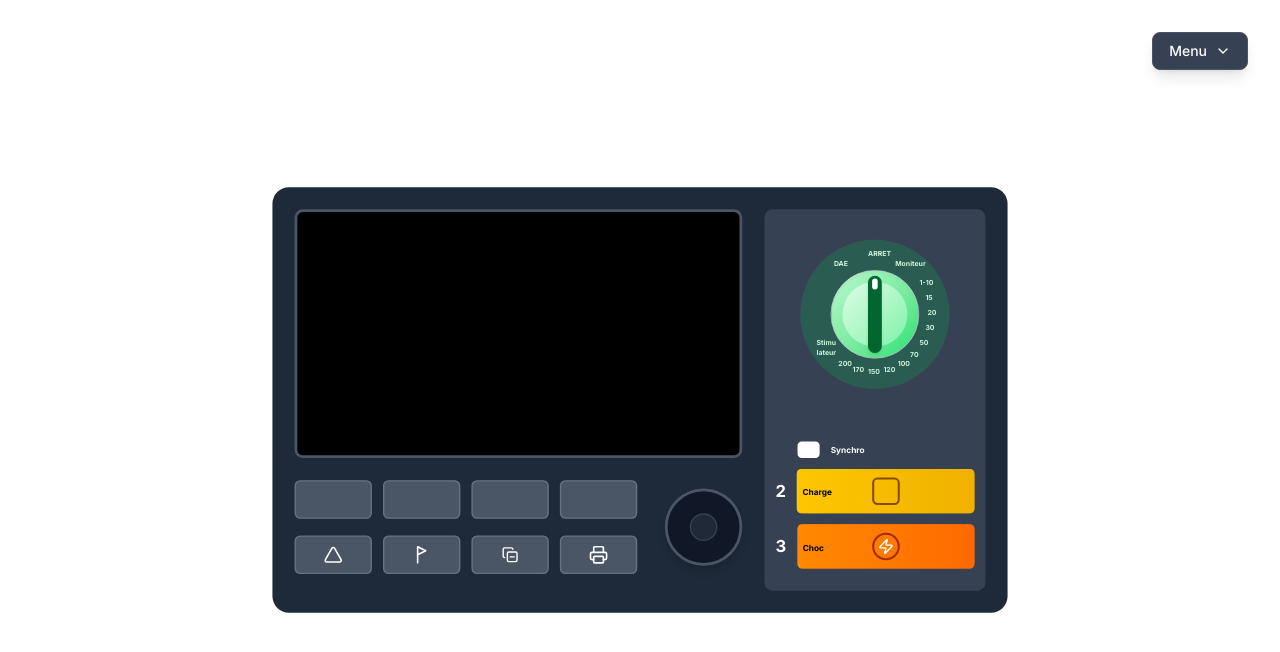
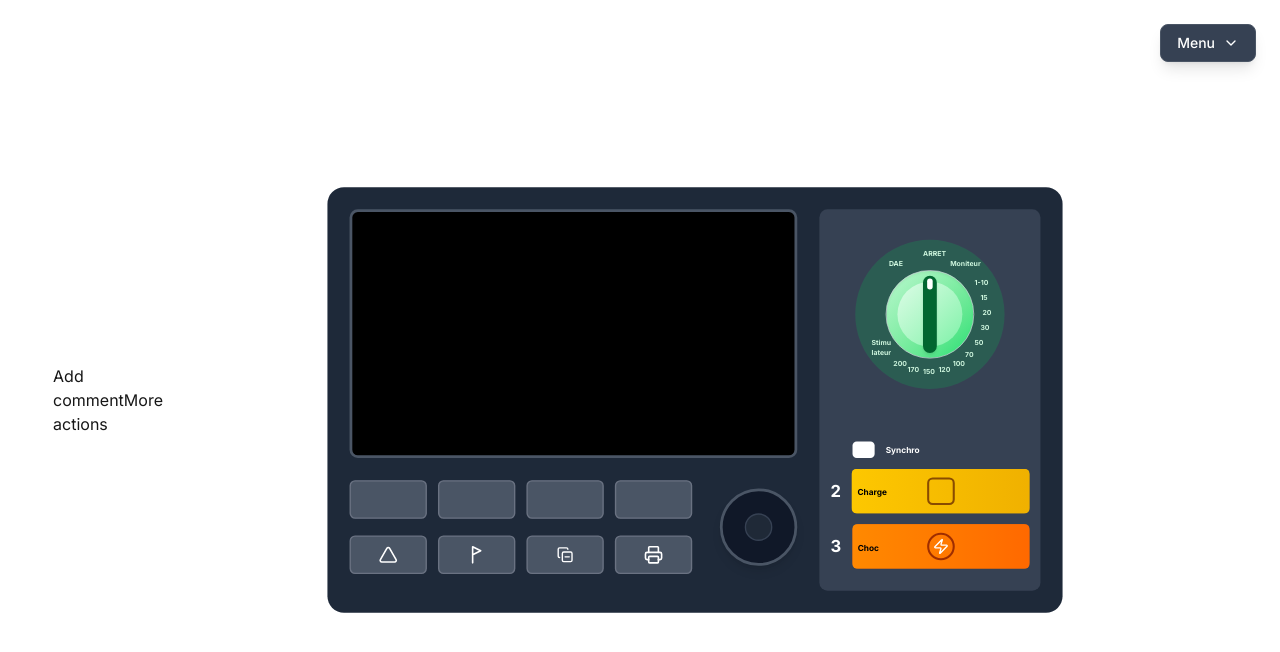
Before and after one commit to Samouz75/Defib_simulation, a Next.js app: page / in a window 1280 px wide. Shown: the top 652 px of the page. Built offline with nearby package versions, Linux system fonts and the light colour scheme.

Commit message:
menudropdown position

```diff
--- a/src/app/page.tsx
+++ b/src/app/page.tsx
@@ -251,9 +251,9 @@ const DefibInterface: React.FC = () => {
   };
 
   return (
-    <div className="min-h-screen bg-#0B1222 flex items-center justify-center p-4 sm:p-8 lg:p-20 relative">
-      {/* Menu déroulant responsive */}
-      <div className="absolute top-4 right-4 sm:top-6 sm:right-6 lg:top-8 lg:right-8 z-50">
+    <div className="min-h-screen bg-#0B1222 flex items-center justify-center p-20 relative">Add commentMore actions
+      {/* Menu déroulant dans le coin supérieur droit */}
+      <div className="absolute top-6 right-6 z-50">
         <DropdownMenu
           onMenuItemSelect={handleMenuItemSelect}
           onScenarioSelect={handleScenarioSelect}
```
